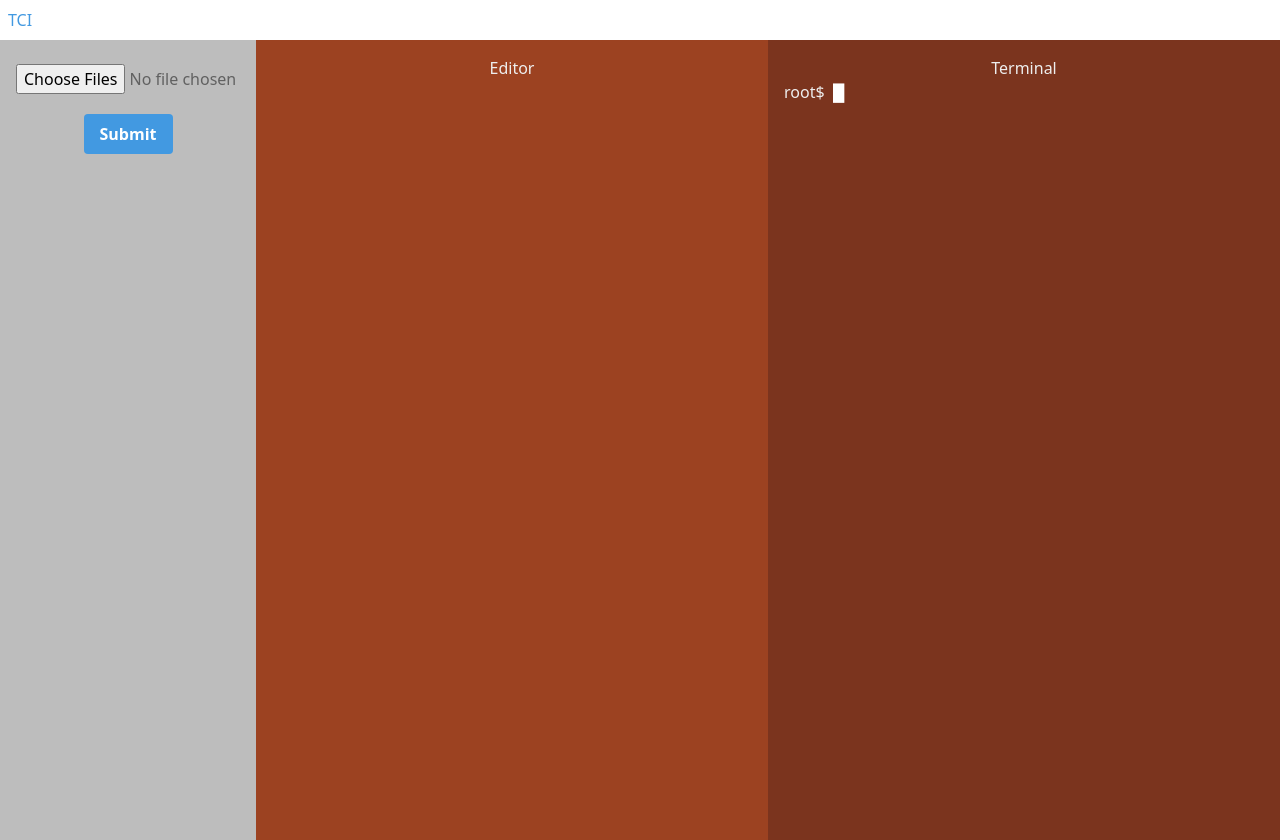
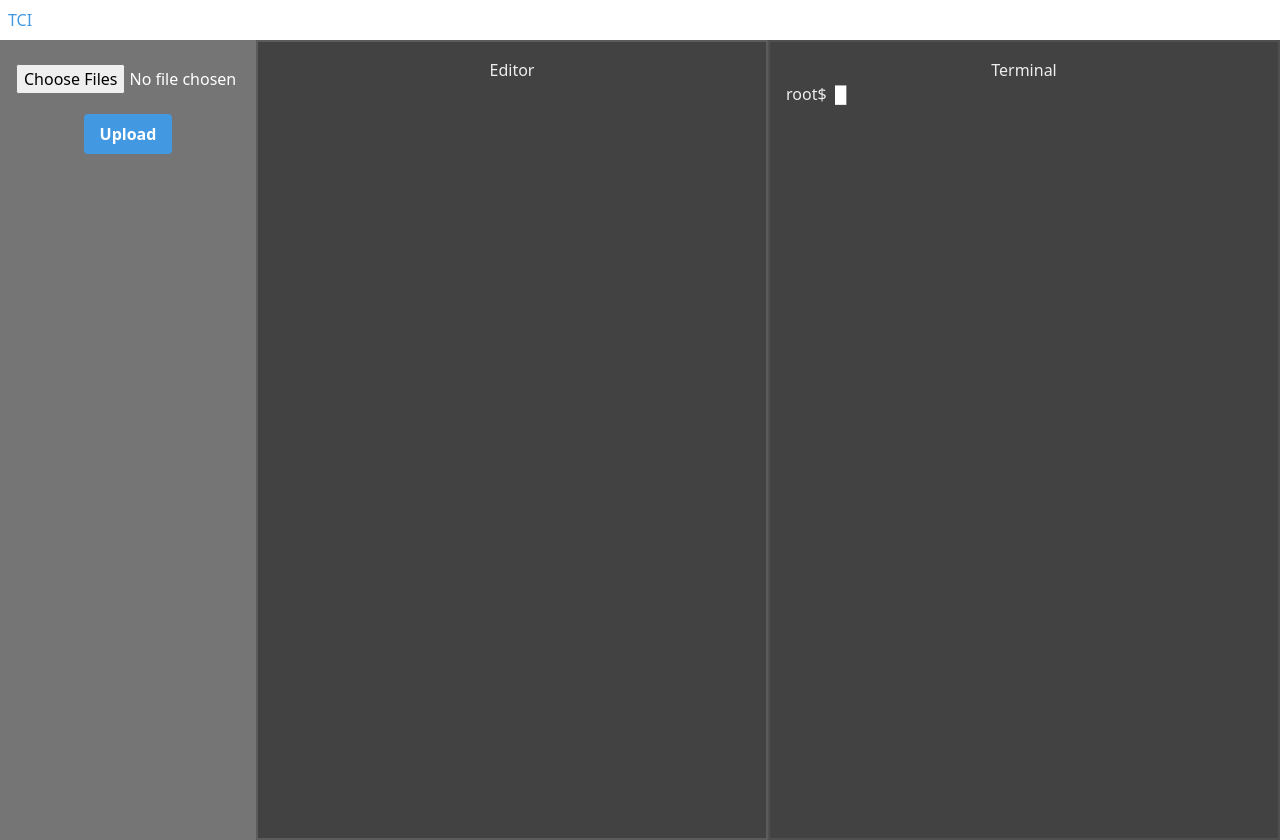
Before and after one commit to A1Liu/tci, a React (Create React App) app in the folder frontend/: page / in a window 1280 px wide. Built offline with nearby package versions, Linux system fonts and the light colour scheme; no server answers.

Commit message:
Finish File Upload

```diff
--- a/frontend/src/App.js
+++ b/frontend/src/App.js
@@ -14,18 +14,18 @@ function App() {
         </li>
       </ul>
       <div className="flex h-screen md:flex-row flex-wrap">
-        <div className="w-full md:w-1/5 bg-gray-400 p-4 text-center text-gray-700">
+        <div className="w-full md:w-1/5 bg-gray-600 p-4 text-center text-white">
           <FileUpload />
         </div>
         {/* Will replace with Split Component later */}
         <div className="w-full md:w-4/5 bg-gray-500 p-0 text-center text-gray-200">
           <div className="flex h-screen md:flex-row flex-wrap">
-            <div className="w-full md:w-1/2 bg-orange-800 p-4 text-center text-brown-700">
+            <div className="w-full md:w-1/2 bg-gray-800 p-4 text-center border-solid border-2 border-opacity-50 border-gray-600">
               Editor
             </div>
             <div
               id="terminal-div"
-              className="w-full md:w-1/2 bg-orange-900 p-4 text-center text-black-200"
+              className="w-full md:w-1/2 bg-gray-800 p-4 text-center border-solid border-2 border-opacity-25 border-gray-600"
             >
               <Terminal />
             </div>
--- a/frontend/src/components/fileUpload.js
+++ b/frontend/src/components/fileUpload.js
@@ -2,14 +2,19 @@ import React, { useState, useEffect } from "react";
 
 export default function FileUpload() {
   const [files, setFiles] = useState("");
-
   const [socket, setSocket] = useState(undefined);
   const [message, setMessage] = useState("");
+  const [showAlert, setShowAlert] = useState(false);
+
   useEffect(() => {
     const sock = new WebSocket("wss://tci.a1liu.com");
 
     sock.onmessage = (evt) => {
-      setMessage(evt.data);
+      const resp = JSON.parse(evt.data);
+      setMessage(resp);
+      if (resp.response) {
+        setShowAlert(true);
+      }
     };
 
     setSocket(sock);
@@ -33,7 +38,7 @@ export default function FileUpload() {
       new Promise((resolve, reject) => {
         const reader = new FileReader();
         if (file) {
-          reader.readAsDataURL(file);
+          reader.readAsText(file);
         }
         reader.onload = () => {
           resolve(reader.result);
@@ -41,8 +46,7 @@ export default function FileUpload() {
         reader.onerror = (error) => reject(error);
       });
     const result = await convertFileToString(files);
-    // Look into getting relative path
-    submitFile(`./${files.name}`, result);
+    submitFile(`${files.name}`, result);
   }
 
   return (
@@ -56,13 +60,28 @@ export default function FileUpload() {
         }}
       />
       <button
-        className="bg-blue-500 hover:bg-blue-700 text-white font-bold py-2 px-4 rounded"
+        className="bg-blue-500 hover:bg-blue-700 text-white font-bold py-2 px-4 mb-4 rounded "
         type="button"
         onClick={convertFile}
       >
-        Submit
+        Upload
       </button>
-      <p>{message}</p>
+      <div>
+        {showAlert ? (
+          <div className="text-white px-6 py-4 border-0 rounded relative mb-4 bg-red-500">
+            <span className="inline-block align-middle mr-8">
+              {`${message.data}`}
+            </span>
+            <button
+              type="button"
+              className="absolute bg-transparent text-2xl font-semibold leading-none right-0 top-0 mt-4 mr-6 outline-none focus:outline-none"
+              onClick={() => setShowAlert(false)}
+            >
+              <span>×</span>
+            </button>
+          </div>
+        ) : null}
+      </div>
     </div>
   );
 }
```
